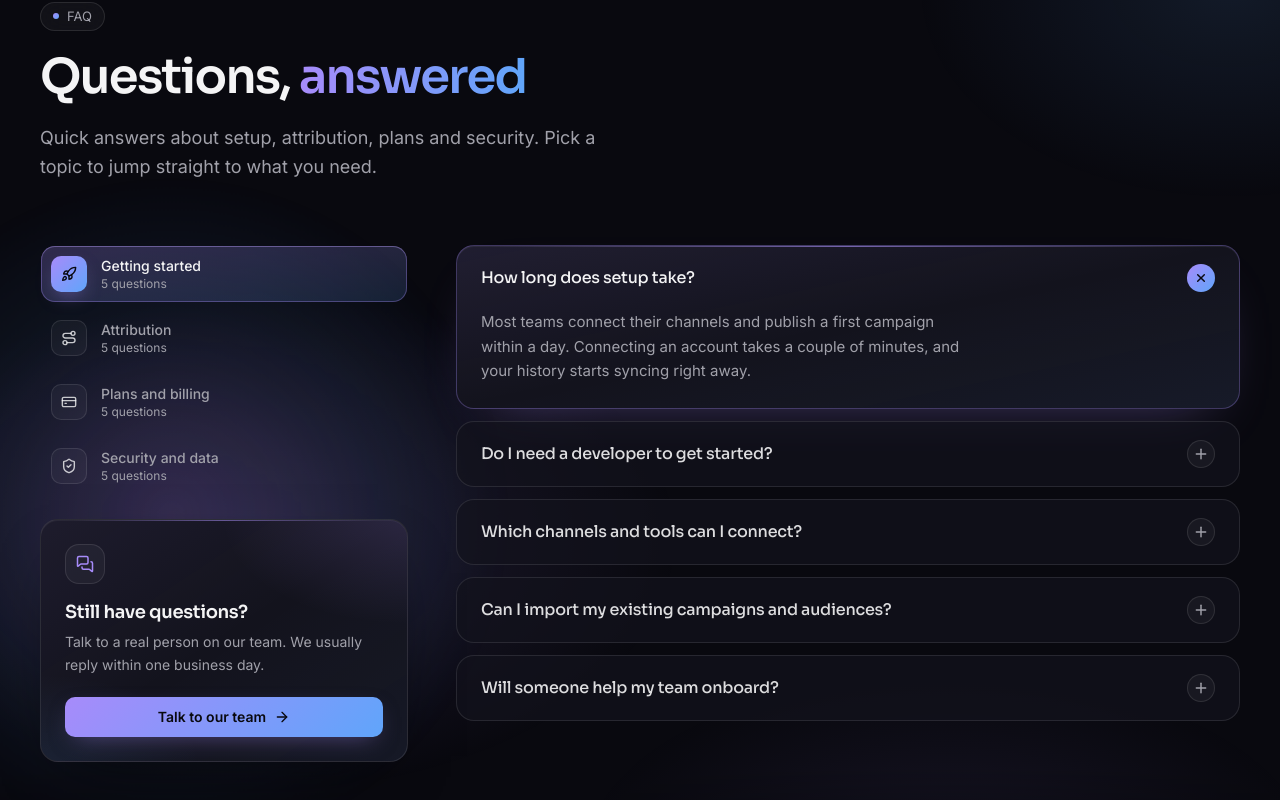
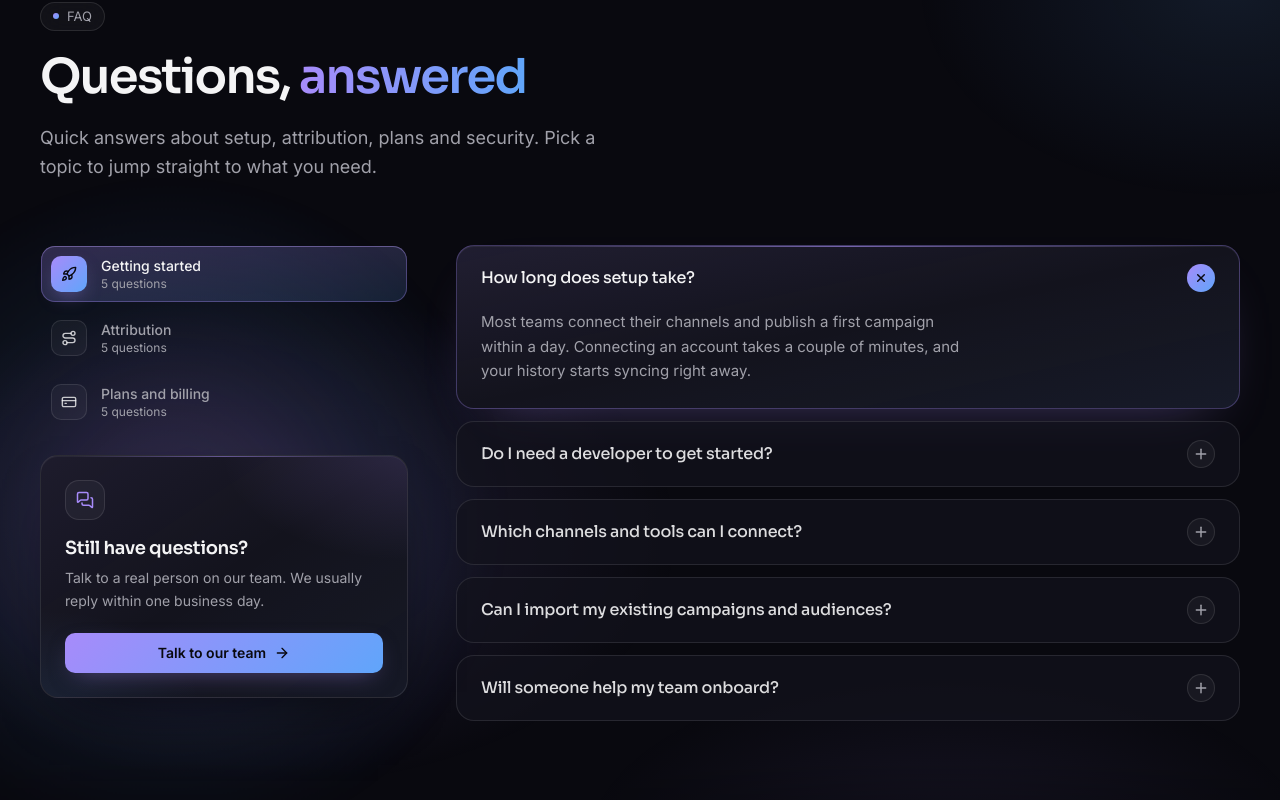
Before and after one commit to sudip997/template-4, a Next.js app: page / in a window 1280 px wide. Shown: the part 8253-9053 px from the top of the page. Built offline with nearby package versions, Linux system fonts and the light colour scheme.

Commit message:
changes in data

```diff
--- a/src/components/sections/faq/data.ts
+++ b/src/components/sections/faq/data.ts
@@ -140,41 +140,41 @@ export const FAQ_CATEGORIES: readonly FaqCategory[] = [
       },
     ],
   },
-  {
-    id: "security-data",
-    label: "Security and data",
-    icon: ShieldCheck,
-    items: [
-      {
-        id: "encryption",
-        question: "Where is my data stored, and is it encrypted?",
-        answer:
-          "Your data is encrypted in transit and at rest, and stored in secure cloud data centers. Enterprise customers can also choose their data region and retention period.",
-      },
-      {
-        id: "soc2",
-        question: "Is Vantora SOC 2 compliant?",
-        answer:
-          "Yes. Vantora is independently audited for SOC 2 Type II, and the report is available on request under NDA.",
-      },
-      {
-        id: "sso-roles",
-        question: "Do you support SSO and role-based access?",
-        answer:
-          "Enterprise includes SAML SSO, SCIM provisioning and granular roles at the workspace, brand and campaign level, plus a 12-month audit log of every action.",
-      },
-      {
-        id: "ai-training",
-        question: "Is my data used to train AI models?",
-        answer:
-          "No. Your campaign data powers your own planner and reports. It is never sold, and it is never used to train models for other customers.",
-      },
-      {
-        id: "export-delete",
-        question: "Can I export or delete my data?",
-        answer:
-          "Yes. Workspace admins can export campaigns, audiences and reports at any time. When you close a workspace, its data is permanently deleted within 30 days.",
-      },
-    ],
-  },
+  //   {
+  //     id: "security-data",
+  //     label: "Security and data",
+  //     icon: ShieldCheck,
+  //     items: [
+  //       {
+  //         id: "encryption",
+  //         question: "Where is my data stored, and is it encrypted?",
+  //         answer:
+  //           "Your data is encrypted in transit and at rest, and stored in secure cloud data centers. Enterprise customers can also choose their data region and retention period.",
+  //       },
+  //       {
+  //         id: "soc2",
+  //         question: "Is Vantora SOC 2 compliant?",
+  //         answer:
+  //           "Yes. Vantora is independently audited for SOC 2 Type II, and the report is available on request under NDA.",
+  //       },
+  //       {
+  //         id: "sso-roles",
+  //         question: "Do you support SSO and role-based access?",
+  //         answer:
+  //           "Enterprise includes SAML SSO, SCIM provisioning and granular roles at the workspace, brand and campaign level, plus a 12-month audit log of every action.",
+  //       },
+  //       {
+  //         id: "ai-training",
+  //         question: "Is my data used to train AI models?",
+  //         answer:
+  //           "No. Your campaign data powers your own planner and reports. It is never sold, and it is never used to train models for other customers.",
+  //       },
+  //       {
+  //         id: "export-delete",
+  //         question: "Can I export or delete my data?",
+  //         answer:
+  //           "Yes. Workspace admins can export campaigns, audiences and reports at any time. When you close a workspace, its data is permanently deleted within 30 days.",
+  //       },
+  //     ],
+  //   },
 ];
```
